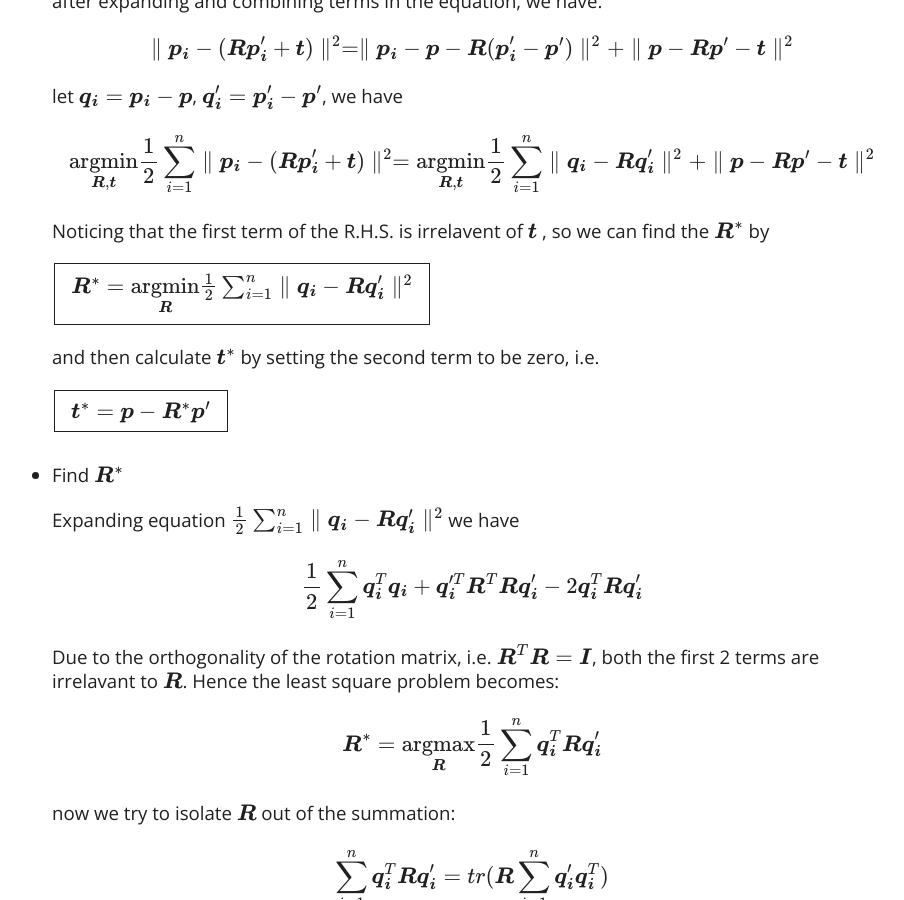
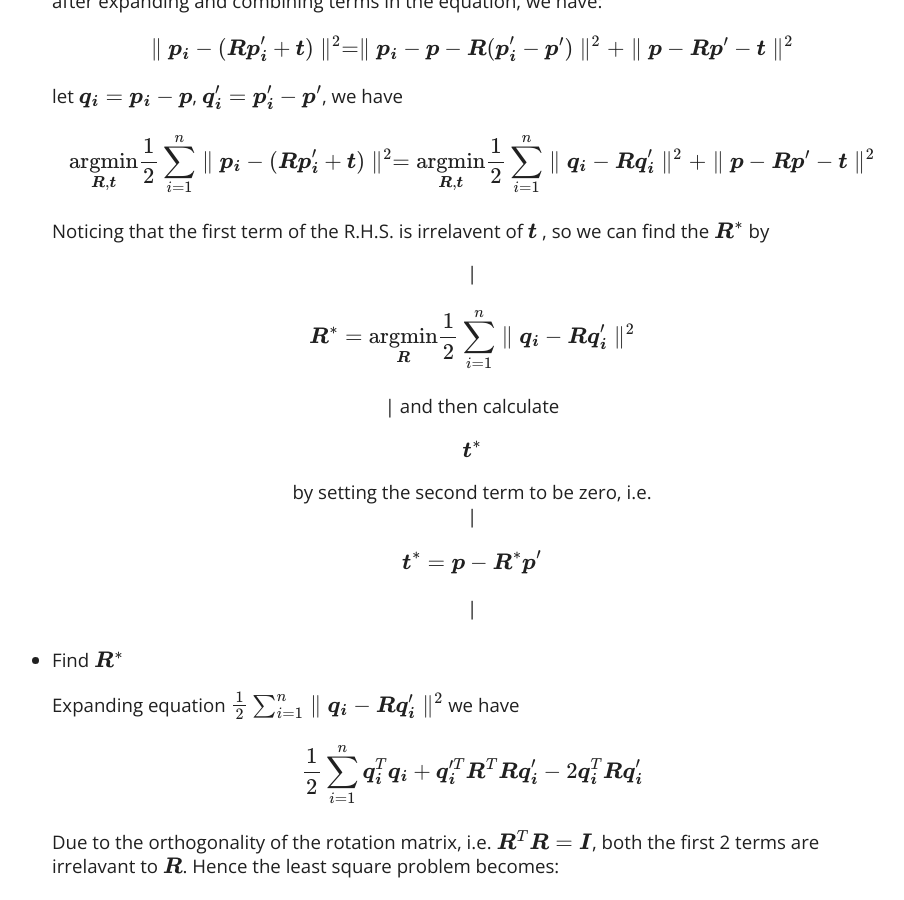
Before and after one commit to YuhangMing/YuhangMing.github.io, a Jekyll site: the page built from _posts/2018-09-30-ICP.markdown, in a window 1280 px wide and 900 px high, scrolled down 1631 px. Shown: the whole window, without its empty margins (218-1122 px from the left). Built offline with Jekyll 4.4.1, drawn with Linux system fonts in a browser that asks for light colours; formulas are drawn with MathJax 3; comment, search, counter and statistics services are not loaded.

```diff
--- a/_posts/2018-09-30-ICP.markdown
+++ b/_posts/2018-09-30-ICP.markdown
@@ -68,13 +68,13 @@ permalink: /ICP/
       $$ \boldsymbol{R}^* $$
       by
 
-      | $$ \boldsymbol{R}^* = \underset{ \boldsymbol{R} }{\mathrm{argmin}} \frac{1}{2} \sum_{i=1}^n \parallel \boldsymbol{q_i} - \boldsymbol{R}\boldsymbol{q_i}' \parallel ^2$$ |
+      <center>| $$ \boldsymbol{R}^* = \underset{ \boldsymbol{R} }{\mathrm{argmin}} \frac{1}{2} \sum_{i=1}^n \parallel \boldsymbol{q_i} - \boldsymbol{R}\boldsymbol{q_i}' \parallel ^2$$ |
 
       and then calculate
       $$ \boldsymbol{t}^* $$
       by setting the second term to be zero, i.e.
 
-      | $$ \boldsymbol{t}^* = \boldsymbol{p} - \boldsymbol{R}^* \boldsymbol{p}' $$ |
+      <center>| $$ \boldsymbol{t}^* = \boldsymbol{p} - \boldsymbol{R}^* \boldsymbol{p}' $$ |
 
     - Find $$ \boldsymbol{R}^* $$
 
```
Also changed, not shown: 2 other files.
